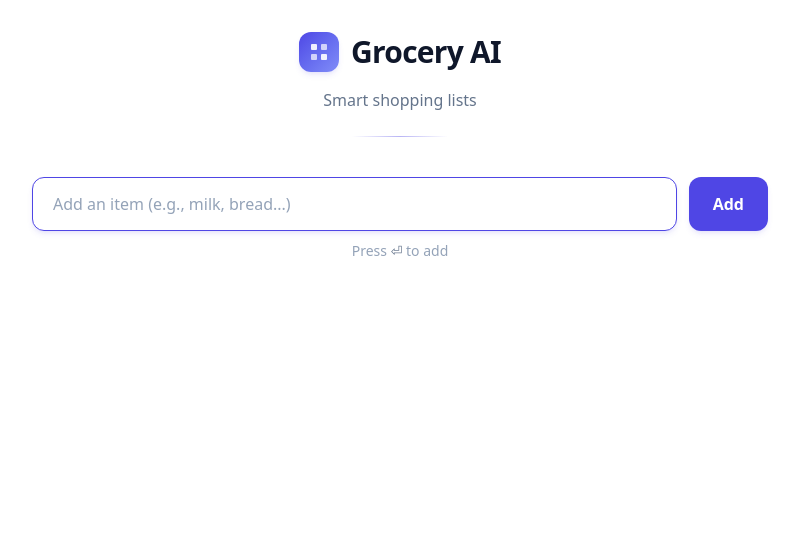
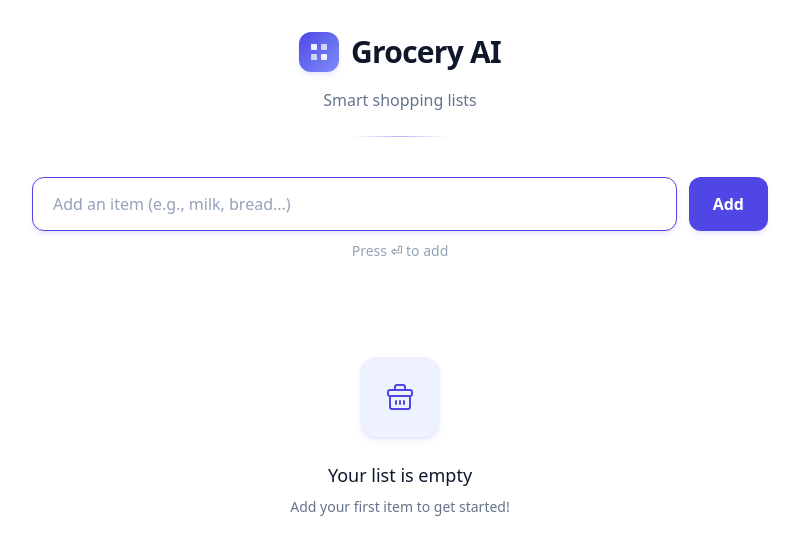
Before and after one commit to travissaylor/grocery-ai, a Next.js app: page / in a window 1280 px wide. Shown: the top 554 px of the page, without its empty margins (240-1039 px from the left). Built offline with nearby package versions, Linux system fonts and the light colour scheme.

Commit message:
[Add loading and empty states]

```diff
--- a/app/globals.css
+++ b/app/globals.css
@@ -202,3 +202,47 @@ body {
   border-radius: var(--radius-lg);
   box-shadow: var(--shadow-sm);
 }
+
+/* Loading spinner animation */
+@keyframes spin {
+  from {
+    transform: rotate(0deg);
+  }
+  to {
+    transform: rotate(360deg);
+  }
+}
+
+.animate-spin {
+  animation: spin 1s linear infinite;
+}
+
+/* Shimmer animation for AI categorization */
+@keyframes shimmer {
+  0% {
+    background-position: 200% 0;
+  }
+  100% {
+    background-position: -200% 0;
+  }
+}
+
+.animate-shimmer {
+  animation: shimmer 2s ease-in-out infinite;
+}
+
+/* Respect reduced motion preferences */
+@media (prefers-reduced-motion: reduce) {
+  .animate-spin,
+  .animate-shimmer {
+    animation: none;
+  }
+
+  *,
+  *::before,
+  *::after {
+    animation-duration: 0.01ms !important;
+    animation-iteration-count: 1 !important;
+    transition-duration: 0.01ms !important;
+  }
+}
--- a/app/page.tsx
+++ b/app/page.tsx
@@ -22,6 +22,7 @@ function loadItemsFromStorage(): GroceryItem[] {
 export default function Home() {
   const [items, setItems] = useState<GroceryItem[]>(loadItemsFromStorage);
   const [inputValue, setInputValue] = useState("");
+  const [categorizingItems, setCategorizingItems] = useState<Set<string>>(new Set());
   const inputRef = useRef<HTMLInputElement>(null);
 
   // Save items to localStorage whenever they change
@@ -30,6 +31,9 @@ export default function Home() {
   }, [items]);
 
   const categorizeItem = async (itemId: string, itemName: string) => {
+    // Mark item as being categorized
+    setCategorizingItems((prev) => new Set(prev).add(itemId));
+
     try {
       const response = await fetch("/api/categorize", {
         method: "POST",
@@ -47,6 +51,13 @@ export default function Home() {
       );
     } catch {
       // On error, item remains in "other" section
+    } finally {
+      // Remove from categorizing set
+      setCategorizingItems((prev) => {
+        const next = new Set(prev);
+        next.delete(itemId);
+        return next;
+      });
     }
   };
 
@@ -182,6 +193,71 @@ export default function Home() {
           </button>
         )}
 
+        {/* Empty state */}
+        {items.length === 0 && (
+          <div className="flex flex-col items-center justify-center py-16 text-center">
+            {/* Empty state illustration/icon */}
+            <div className="mb-6 flex h-20 w-20 items-center justify-center rounded-2xl bg-[var(--color-primary-lighter)] shadow-brand-md">
+              <svg
+                width="40"
+                height="40"
+                viewBox="0 0 40 40"
+                fill="none"
+                xmlns="http://www.w3.org/2000/svg"
+                className="text-[var(--color-primary)]"
+              >
+                {/* Shopping basket icon */}
+                <path
+                  d="M8 15C8 13.8954 8.89543 13 10 13H30C31.1046 13 32 13.8954 32 15V17C32 18.1046 31.1046 19 30 19H10C8.89543 19 8 18.1046 8 17V15Z"
+                  stroke="currentColor"
+                  strokeWidth="2"
+                  strokeLinecap="round"
+                  strokeLinejoin="round"
+                />
+                <path
+                  d="M10 19V30C10 31.1046 10.8954 32 12 32H28C29.1046 32 30 31.1046 30 30V19"
+                  stroke="currentColor"
+                  strokeWidth="2"
+                  strokeLinecap="round"
+                  strokeLinejoin="round"
+                />
+                <path
+                  d="M15 13V10C15 8.89543 15.8954 8 17 8H23C24.1046 8 25 8.89543 25 10V13"
+                  stroke="currentColor"
+                  strokeWidth="2"
+                  strokeLinecap="round"
+                  strokeLinejoin="round"
+                />
+                <path
+                  d="M16 24V27"
+                  stroke="currentColor"
+                  strokeWidth="2"
+                  strokeLinecap="round"
+                />
+                <path
+                  d="M20 24V27"
+                  stroke="currentColor"
+                  strokeWidth="2"
+                  strokeLinecap="round"
+                />
+                <path
+                  d="M24 24V27"
+                  stroke="currentColor"
+                  strokeWidth="2"
+                  strokeLinecap="round"
+                />
+              </svg>
+            </div>
+            {/* Empty state message */}
+            <p className="mb-2 text-lg font-medium text-[var(--foreground)]">
+              Your list is empty
+            </p>
+            <p className="text-sm text-[var(--color-neutral-500)]">
+              Add your first item to get started!
+            </p>
+          </div>
+        )}
+
         <div className="space-y-5">
           {groupedItems.map(({ section, items }) => (
             <div
@@ -197,10 +273,12 @@ export default function Home() {
               </div>
               {/* Items list */}
               <div className="space-y-1.5">
-                {items.map((item) => (
+                {items.map((item) => {
+                  const isCategorizing = categorizingItems.has(item.id);
+                  return (
                   <div
                     key={item.id}
-                    className="group flex items-center gap-4 rounded-xl px-4 py-3 transition-all duration-150 ease-out hover:bg-[var(--color-primary-lightest)] dark:hover:bg-[var(--color-primary-lightest)]"
+                    className={`group flex items-center gap-4 rounded-xl px-4 py-3 transition-all duration-150 ease-out hover:bg-[var(--color-primary-lightest)] dark:hover:bg-[var(--color-primary-lightest)] ${isCategorizing ? "animate-shimmer bg-gradient-to-r from-[var(--color-primary-lightest)] via-[var(--color-primary-lighter)] to-[var(--color-primary-lightest)] bg-[length:200%_100%]" : ""}`}
                   >
                     {/* Custom styled checkbox */}
                     <button
@@ -246,6 +324,16 @@ export default function Home() {
                         }`}
                       />
                     </span>
+                    {/* Categorizing indicator */}
+                    {isCategorizing && (
+                      <div className="flex items-center gap-1.5 text-xs text-[var(--color-primary)]">
+                        <svg className="h-3.5 w-3.5 animate-spin" viewBox="0 0 24 24" fill="none">
+                          <circle className="opacity-25" cx="12" cy="12" r="10" stroke="currentColor" strokeWidth="4" />
+                          <path className="opacity-75" fill="currentColor" d="M4 12a8 8 0 018-8V0C5.373 0 0 5.373 0 12h4zm2 5.291A7.962 7.962 0 014 12H0c0 3.042 1.135 5.824 3 7.938l3-2.647z" />
+                        </svg>
+                        <span>sorting...</span>
+                      </div>
+                    )}
                     {/* Remove button - appears on hover */}
                     <button
                       onClick={() => removeItem(item.id)}
@@ -257,7 +345,8 @@ export default function Home() {
                       </svg>
                     </button>
                   </div>
-                ))}
+                  );
+                })}
               </div>
             </div>
           ))}
```
